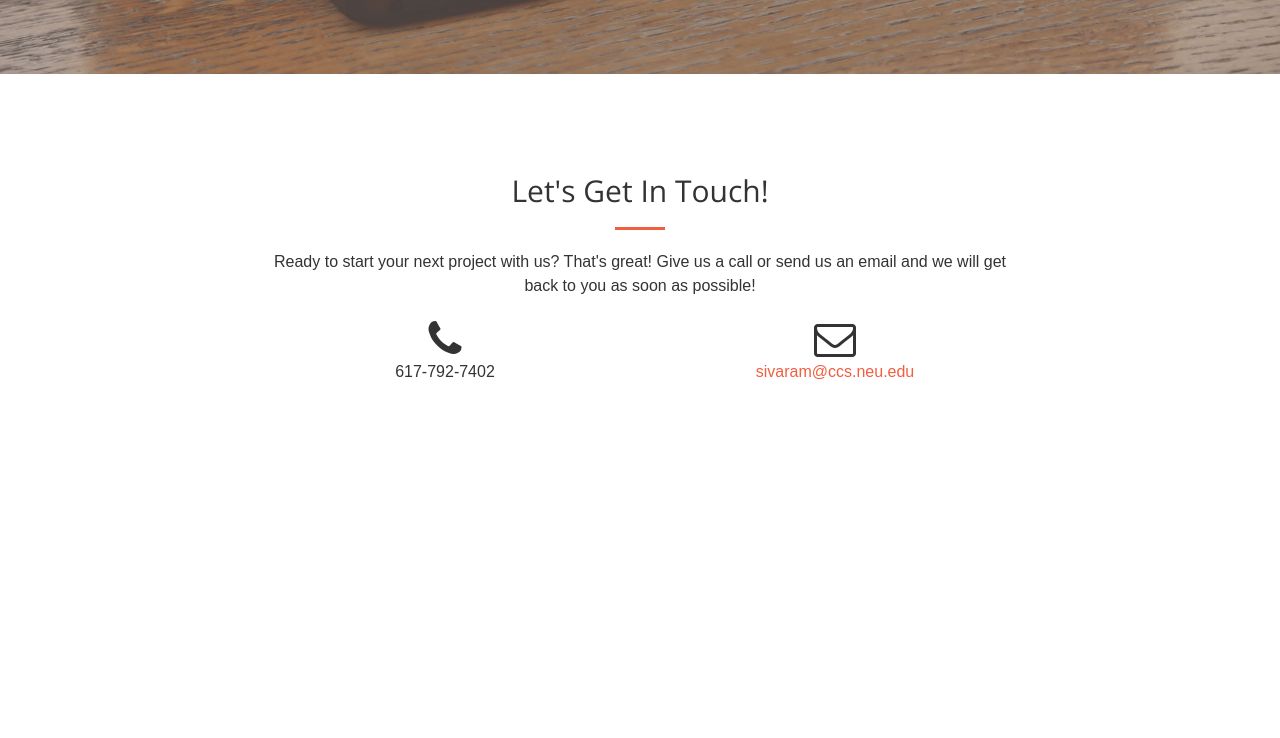
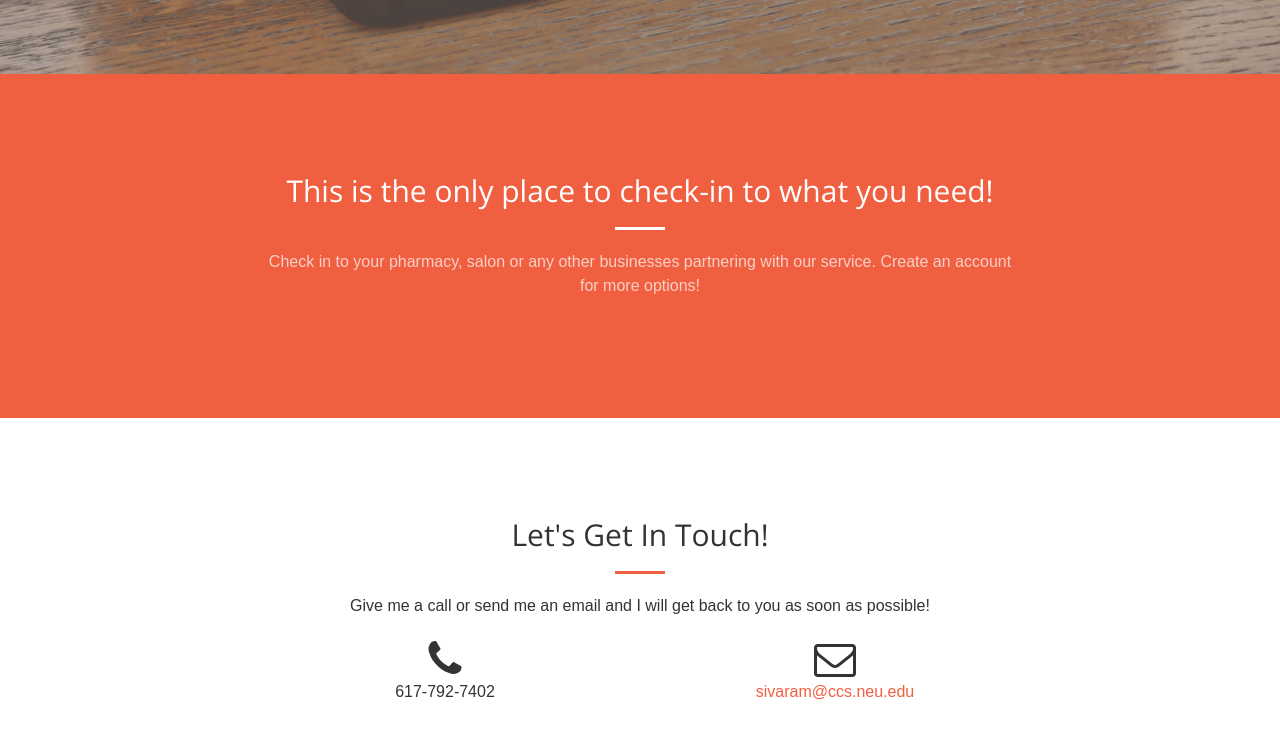
Before and after one commit to sivaramgudivaka/check-me-in, a website: page public/index.html in a window 1280 px wide. Shown: the part 726-1464 px from the top of the page. Before the commit the page ends 1230 px from the top, so only its background shows below. Drawn offline with nearby package versions, Linux system fonts and the light colour scheme; some packages are replaced by stand-ins of ours; no server answers.

Commit message:
fix profile link

```diff
--- a/public/home.html
+++ b/public/home.html
@@ -41,7 +41,8 @@
 
             <ul class="nav navbar-nav navbar-right" ng-show="$root.isLoggedIn">
                 <li>
-                    <a href="#/user/{{model.user._id}}">Profile</a>
+                    <a ng-hide="model.user.buName" href="#/user/{{model.user._id}}">Profile</a>
+                    <a ng-show="model.user.buName" href="#/buser/{{model.user._id}}">Profile</a>
                 </li>
                 <li>
                     <a href="#" ng-click="model.logout()">Logout</a>
@@ -67,78 +68,23 @@
             <h1 id="homeHeading">Your Favorite stop for quick online check-in</h1>
             <hr>
             <p>Check in to your pharmacy, salon or any other businesses partnering with our service.</p>
-            <!--<p>Check Me In puts businesses first! Create a business account to get started.</p>-->
-            <!--<a href="#check-me-in" class="btn btn-primary btn-xl page-scroll">Check Me In</a>-->
-            <!--<a href="#" class="btn btn-primary btn-xl page">Check Me In</a>-->
-            <!--<a class="btn btn-primary btn-xl page-scroll" href="#branch">Check In</a>-->
             <a class="btn btn-primary btn-xl" href="#/user/{{model.uid}}/branch">Check In as Guest</a>
         </div>
     </div>
 
 </header>
 
-<!--<section id="check-me-in" ng-include="'views/branch/branch.client.view.html'">-->
-
-<!--</section>-->
-
-<!--<section class="bg-primary" id="about" ng-controller="SearchController">-->
-    <!--<script src="js/typeahead.bundle.js"></script>-->
-    <!--<div class="container">-->
-        <!--<div class="row">-->
-            <!--<div class="col-lg-8 col-lg-offset-2 text-center">-->
-                <!--<h2 class="section-heading">We've got what you need!</h2>-->
-                <!--<hr class="light">-->
-                <!--<p class="text-faded">Start Bootstrap has everything you need to get your new website up and running in no time! All of the templates and themes on Start Bootstrap are open source, free to download, and easy to use. No strings attached!</p>-->
-            <!--</div>-->
-        <!--</div>-->
-    <!--</div>-->
-<!--</section>-->
-
-<!--<section id="branch" class="container-fluid">-->
-<!--<section class="container-fluid" id="branch" ng-controller="SearchController">-->
-    <!--<form role="form">-->
-        <!--<div id="the-basics" class="form-group">-->
-            <!--<input type="text"-->
-                   <!--class="typeahead form-control"-->
-                   <!--placeholder="check in where?">-->
-        <!--</div>-->
-    <!--</form>-->
-<!--</section>-->
-
-<!--<section id="branch"  ng-controller="SearchController as model">-->
-    <!--<div class="container">-->
-        <!--<div class="row">-->
-            <!--<div class="col-lg-12 text-center">-->
-                <!--<h2 class="section-heading">At Your Service</h2>-->
-                <!--<hr class="primary">-->
-            <!--</div>-->
-        <!--</div>-->
-    <!--</div>-->
-
-    <!--<div class="container">-->
-        <!--<div class="row" style="width: 100%">-->
-            <!--<div class="text-center">-->
-                <!--<div id="the-basics" class="service-box">-->
-                        <!--<input type="text" class="typeahead form-control" id="srcht" placeholder="check in where?">-->
-                    <!--<br><br>-->
-                    <!--<a class="btn btn-primary" id="bbtn" ng-click="model.showResults()">branch</a>-->
-                <!--</div>-->
-            <!--</div>-->
-        <!--</div>-->
-    <!--</div>-->
-
-    <!--<div class="container" ng-repeat = "result in model.results">-->
-        <!--<div class="row">-->
-            <!--<div class="col-lg-3 col-md-6 text-center">-->
-                <!--<div class="service-box">-->
-                    <!--<i class="fa fa-4x fa-diamond text-primary sr-icons"></i>-->
-                    <!--<h3>{{result}}</h3>-->
-                    <!--<p class="text-muted">Our templates are updated regularly so they don't break.</p>-->
-                <!--</div>-->
-            <!--</div>-->
-        <!--</div>-->
-    <!--</div>-->
-<!--</section>-->
+<section class="bg-primary" id="about">
+    <div class="container">
+        <div class="row">
+            <div class="col-lg-8 col-lg-offset-2 text-center">
+                <h2 class="section-heading">This is the only place to check-in to what you need!</h2>
+                <hr class="light">
+                <p class="text-faded">Check in to your pharmacy, salon or any other businesses partnering with our service. Create an account for more options!</p>
+            </div>
+        </div>
+    </div>
+</section>
 
 <section id="contact">
     <div class="container">
@@ -146,7 +92,7 @@
             <div class="col-lg-8 col-lg-offset-2 text-center">
                 <h2 class="section-heading">Let's Get In Touch!</h2>
                 <hr class="primary">
-                <p>Ready to start your next project with us? That's great! Give us a call or send us an email and we will get back to you as soon as possible!</p>
+                <p>Give me a call or send me an email and I will get back to you as soon as possible!</p>
             </div>
             <div class="col-lg-4 col-lg-offset-2 text-center">
                 <i class="fa fa-phone fa-3x sr-contact"></i>
```
